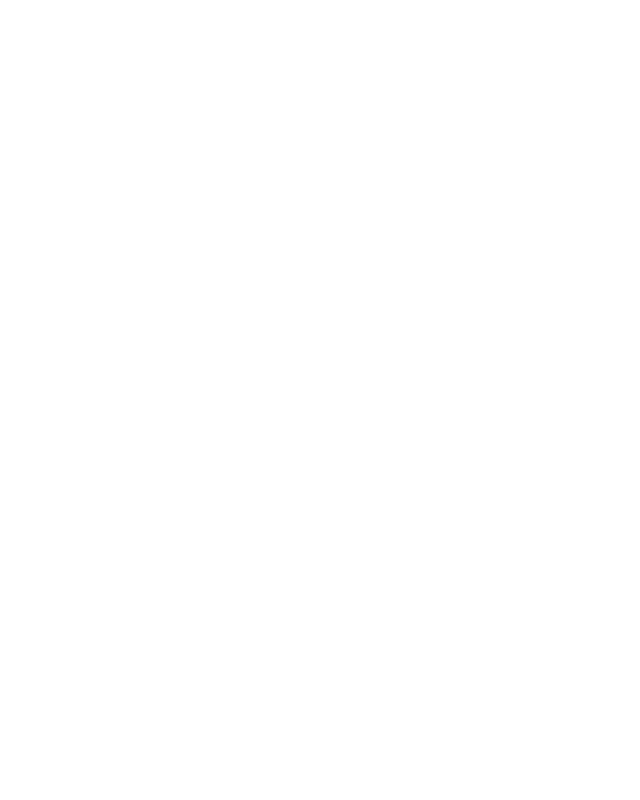
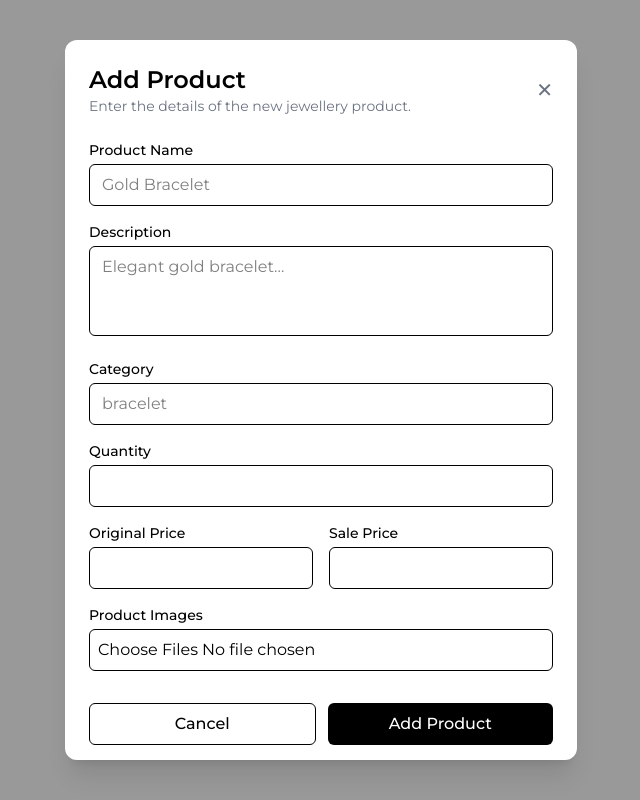
Before and after one commit to rihansalmanii/jewellery, a React (Vite) app in the folder frontend/: page /admin/products/add in a window 1280 px wide. Before the commit this address had no page. Shown: the whole page, without its empty margins (319-959 px from the left). Built offline with nearby package versions, Linux system fonts and the light colour scheme.

Commit message:
feat(admin): implement add product flow

```diff
--- a/frontend/src/App.jsx
+++ b/frontend/src/App.jsx
@@ -9,6 +9,7 @@
 import CartPage from './Pages/CartPage'
 import Admin from './Pages/Admin'
 import AdminLoginPage from './Pages/AdminLoginPage'
+import AdminAddProduct from './components/admin/AdminAddProduct'
 
 const App = () => {
   const location = useLocation()
@@ -31,6 +32,8 @@
           {/* ADMIN ROUTES */}
           <Route path="/admin" element={<AdminLoginPage />} />
           <Route path="/admin/products" element={<Admin />} />
+          <Route path="/admin/products/add" element={<AdminAddProduct />} />
+          <Route path="/admin/products/edit/:id" element={<Admin />} />
         </Routes>
       </div>
 
--- a/frontend/src/Pages/Admin.jsx
+++ b/frontend/src/Pages/Admin.jsx
@@ -6,14 +6,15 @@
 import { MdOutlineLogout } from "react-icons/md";
 import { logout } from "../services/auth";
 import { useNavigate } from "react-router-dom";
-
+import EditProductModal from "../components/admin/EditProductModal";
 
 const Admin = () => {
-
-    const navigate = useNavigate()
+  const navigate = useNavigate();
 
   const [products, setProducts] = useState([]);
   const [refetch, setrefetch] = useState(false);
+  const [selectedProduct, setSelectedProduct] = useState(null);
+  const [showEditModal, setShowEditModal] = useState(false);
 
   useEffect(() => {
     const getProducts = async () => {
@@ -28,38 +29,39 @@
 
   const handleLogout = async () => {
     try {
-        const data = await logout()
+      const data = await logout();
 
-        console.log(data)
-        navigate("/admin")
-    } catch(err) {
-        console.log(err.response?.data?.message)
+      console.log(data);
+      navigate("/admin");
+    } catch (err) {
+      console.log(err.response?.data?.message);
     }
-  }
+  };
+
+  const handleEdit = (product) => {
+    setSelectedProduct(product);
+    setShowEditModal(true);
+  };
 
   return (
     <div className="h-[60dvh] w-full px-5 mb-10">
       <div className="flex items-center justify-between">
-
         <div className="flex flex-col pt-10 pb-5 gap-1">
-          <h1 className="text-2xl font-semibold">
-            Admin Panel
-          </h1>
+          <h1 className="text-2xl font-semibold">Admin Panel</h1>
           <p className="text-sm w-50">Manage your jewellery products</p>
         </div>
 
-        <div className="rounded-md border-2 border-[#e1e1e1] flex items-center px-3 gap-2 font-semibold py-2">
-            <span className="text-red-600">
-                <MdOutlineLogout />
-            </span>
-            <button className="text-red-600"
-            onClick={handleLogout}>
-          logout
-        </button>
+        <div className="rounded-md hover:bg-[#f0f0f0] border-2 border-[#e1e1e1] flex items-center px-3 gap-2 font-semibold py-2">
+          <span className="text-red-600">
+            <MdOutlineLogout />
+          </span>
+          <button className="text-red-600" onClick={handleLogout}>
+            logout
+          </button>
         </div>
       </div>
       <div className="text-center bg-black text-white rounded-md font-semibold border w-full mx-auto py-2">
-        <button>Add Product</button>
+        <button onClick={() => navigate("/admin/products/add")}>Add Product</button>
       </div>
       <div className="w-full h-0.5 bg-[#cbcaca] mt-5"></div>
       <div className="mt-5">
@@ -67,11 +69,18 @@
         <div className="flex flex-col gap-3">
           {products.map((item, idx) => (
             <div key={idx}>
-              <AdminProductCard item={item} />
+              <AdminProductCard item={item} handleEdit={handleEdit} />
             </div>
           ))}
         </div>
       </div>
+
+      {showEditModal && (
+        <EditProductModal
+          product={selectedProduct}
+          onClose={() => setShowEditModal(false)}
+        />
+      )}
     </div>
   );
 };
--- /dev/null
+++ b/frontend/src/components/admin/AdminAddProduct.jsx
@@ -0,0 +1,235 @@
+import React, { useEffect, useState } from "react";
+import { addProduct } from "../../services/ProductService";
+import { useNavigate } from "react-router-dom";
+
+const AdminAddProduct = () => {
+  const navigate = useNavigate();
+
+  const [formData, setFormData] = useState({
+    name: "",
+    description: "",
+    category: "",
+    stock: "",
+    originalPrice: "",
+    salePrice: "",
+  });
+
+  const [images, setImages] = useState([]);
+
+  const handleChange = (e) => {
+    const { name, value } = e.target;
+
+    setFormData((prev) => ({
+      ...prev,
+      [name]: value,
+    }));
+  };
+
+  const handleImageChange = (e) => {
+    setImages(Array.from(e.target.files));
+  };
+
+  const handleSubmit = async (e) => {
+    e.preventDefault();
+
+    const data = new FormData();
+
+    data.append("name", formData.name);
+    data.append("description", formData.description);
+    data.append("category", formData.category);
+    data.append("stock", formData.stock);
+    data.append("originalPrice", formData.originalPrice);
+    data.append("salePrice", formData.salePrice);
+
+    images.forEach((image) => {
+      data.append("images", image);
+    });
+
+    console.log("Product FormData ready");
+
+    try {
+      const res = await addProduct(data);
+      console.log(res);
+    } catch (err) {
+      console.log(err);
+    }
+  };
+
+  const onClose = () => {
+    navigate("/admin/products");
+  };
+
+  return (
+    <div className="fixed inset-0 z-50 flex items-center justify-center px-4">
+      {/* Overlay */}
+      <div
+        className="absolute inset-0 bg-black/40 backdrop-blur-sm"
+        onClick={onClose}
+      />
+
+      {/* Modal */}
+      <div className="relative z-10 max-h-[90vh] w-full max-w-lg overflow-y-auto rounded-xl bg-white p-6 shadow-xl">
+        <div className="mb-6 flex items-center justify-between">
+          <div>
+            <h2 className="text-2xl font-semibold">Add Product</h2>
+
+            <p className="text-sm text-gray-500">
+              Enter the details of the new jewellery product.
+            </p>
+          </div>
+
+          <button
+            type="button"
+            onClick={onClose}
+            className="text-xl text-gray-500 hover:text-black"
+          >
+            ✕
+          </button>
+        </div>
+
+        <form onSubmit={handleSubmit} className="space-y-4">
+          {/* Name */}
+          <div>
+            <label className="mb-1 block text-sm font-medium">
+              Product Name
+            </label>
+
+            <input
+              type="text"
+              name="name"
+              value={formData.name}
+              onChange={handleChange}
+              placeholder="Gold Bracelet"
+              required
+              className="w-full rounded-md border px-3 py-2 outline-none focus:border-black"
+            />
+          </div>
+
+          {/* Description */}
+          <div>
+            <label className="mb-1 block text-sm font-medium">
+              Description
+            </label>
+
+            <textarea
+              name="description"
+              value={formData.description}
+              onChange={handleChange}
+              placeholder="Elegant gold bracelet..."
+              required
+              rows={3}
+              className="w-full resize-none rounded-md border px-3 py-2 outline-none focus:border-black"
+            />
+          </div>
+
+          {/* Category */}
+          <div>
+            <label className="mb-1 block text-sm font-medium">Category</label>
+
+            <input
+              type="text"
+              name="category"
+              value={formData.category}
+              onChange={handleChange}
+              placeholder="bracelet"
+              required
+              className="w-full rounded-md border px-3 py-2 outline-none focus:border-black"
+            />
+          </div>
+
+          {/* Quantity */}
+          <div>
+            <label className="mb-1 block text-sm font-medium">Quantity</label>
+
+            <input
+              type="number"
+              name="stock"
+              value={formData.stock}
+              onChange={handleChange}
+              min="0"
+              required
+              className="w-full rounded-md border px-3 py-2 outline-none focus:border-black"
+            />
+          </div>
+
+          {/* Prices */}
+          <div className="grid grid-cols-2 gap-4">
+            <div>
+              <label className="mb-1 block text-sm font-medium">
+                Original Price
+              </label>
+
+              <input
+                type="number"
+                name="originalPrice"
+                value={formData.originalPrice}
+                onChange={handleChange}
+                min="0"
+                required
+                className="w-full rounded-md border px-3 py-2 outline-none focus:border-black"
+              />
+            </div>
+
+            <div>
+              <label className="mb-1 block text-sm font-medium">
+                Sale Price
+              </label>
+
+              <input
+                type="number"
+                name="salePrice"
+                value={formData.salePrice}
+                onChange={handleChange}
+                min="0"
+                required
+                className="w-full rounded-md border px-3 py-2 outline-none focus:border-black"
+              />
+            </div>
+          </div>
+
+          {/* Images */}
+          <div>
+            <label className="mb-1 block text-sm font-medium">
+              Product Images
+            </label>
+
+            <input
+              type="file"
+              accept="image/*"
+              multiple
+              onChange={handleImageChange}
+              required
+              className="w-full rounded-md border p-2"
+            />
+
+            {images.length > 0 && (
+              <p className="mt-2 text-sm text-gray-500">
+                {images.length} image(s) selected
+              </p>
+            )}
+          </div>
+
+          {/* Buttons */}
+          <div className="flex gap-3 pt-4">
+            <button
+              type="button"
+              onClick={onClose}
+              className="w-full rounded-md border py-2 font-medium hover:bg-gray-50"
+            >
+              Cancel
+            </button>
+
+            <button
+              type="submit"
+              className="w-full rounded-md bg-black py-2 font-medium text-white hover:bg-gray-800"
+            >
+              Add Product
+            </button>
+          </div>
+        </form>
+      </div>
+    </div>
+  );
+};
+
+export default AdminAddProduct;
--- a/frontend/src/components/admin/AdminProductCard.jsx
+++ b/frontend/src/components/admin/AdminProductCard.jsx
@@ -23,7 +23,8 @@
                 <p className="text-xs">{props.item.size}</p>
               </div>
                <div className="flex items-center justify-between gap-7 px-2">
-                <button className="border px-5 py-1">Edit</button>
+                <button className="border px-5 py-1"
+                onClick={() => props.handleEdit(props.item)}>Edit</button>
                 <button className="border px-5 py-1">Delete</button>
             </div>
             </div>
--- /dev/null
+++ b/frontend/src/components/admin/EditProductModal.jsx
@@ -0,0 +1,29 @@
+import React from 'react'
+
+const EditProductModal = (props) => {
+  return (
+    <div className="fixed inset-0 z-50 flex items-center justify-center">
+
+      {/* background overlay */}
+      <div
+        className="absolute inset-0 bg-black/40 backdrop-blur-sm"
+        onClick={props.onClose}
+      />
+
+      {/* modal */}
+      <div className="relative z-10 w-[90%] max-w-lg rounded-xl bg-white p-6">
+        <h2 className="text-xl font-semibold">
+          Edit Product
+        </h2>
+
+        {/* form here */}
+
+        <form action="">
+
+        </form>
+      </div>
+    </div>
+  );
+}
+
+export default EditProductModal
```
Also changed, not shown: frontend/src/services/ProductService.js (+17 -7 lines).
